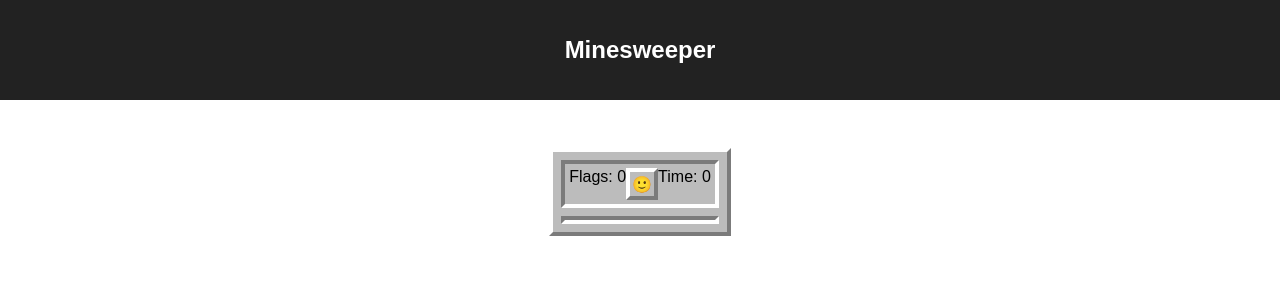
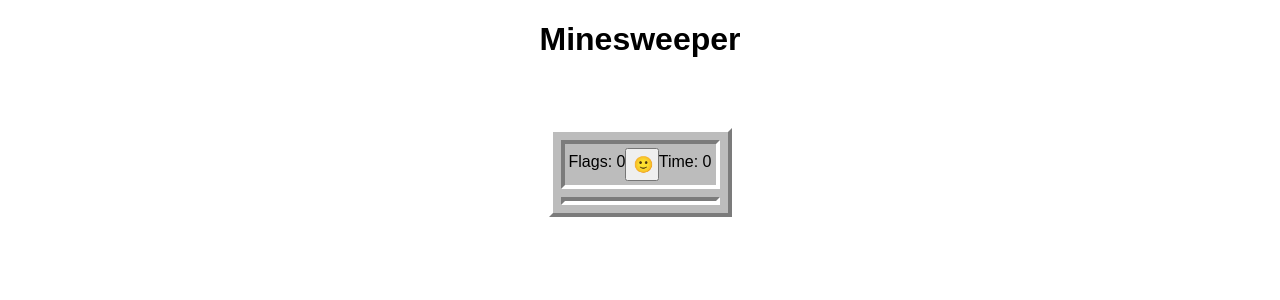
Before and after one commit to kguinto/pinesweeper, a React (Create React App) app: page / in a window 1280 px wide. Shown: the top 300 px of the page. Built offline with nearby package versions, Linux system fonts and the light colour scheme.

Commit message:
Moved smiley button css to general button class

```diff
--- a/src/components/App.css
+++ b/src/components/App.css
@@ -1,19 +1,5 @@
 .app {
   text-align: center;
-}
-
-.app-header {
-  background-color: #222;
-  padding: 20px;
-  color: white;
-}
-
-.app-title {
-  font-size: 1.5em;
-}
-
-.app-intro {
-  font-size: large;
 }
 
 .board-frame {
@@ -35,16 +21,13 @@
   padding: 0.25em;
 }
 
-.smiley-button {
-  border-bottom: 0.25rem solid #7b7b7b;
-  border-right: 0.25rem solid #7b7b7b;
-  border-left: 0.25rem solid white;
-  border-top: 0.25rem solid white;
+.board-frame .button {
+  border-bottom: 0.25em solid #7b7b7b;
+  border-right: 0.25em solid #7b7b7b;
+  border-left: 0.25em solid white;
+  border-top: 0.25em solid white;
 
   padding: 0;
-
-  height: 2rem;
-  width: 2rem;
 
   vertical-align: top;
   align-items: center;
@@ -52,19 +35,21 @@
   background-color: #bcbcbc;
 }
 
-.smiley-button:active {
-  border-top: 0.25rem solid #7b7b7b;
-  border-left: 0.25rem solid #7b7b7b;
-  border-bottom: 0.25rem solid white;
-  border-right: 0.25rem solid white;
-
-  height: 2rem;
-  width: 2rem;
+.board-frame .button:active {
+  border-top: 0.25em solid #7b7b7b;
+  border-left: 0.25em solid #7b7b7b;
+  border-bottom: 0.25em solid white;
+  border-right: 0.25em solid white;
 
   background-color: #bcbcbc;
 }
 
-.smiley-button .button-smiley {
-  font-size: 1rem;
+.board-frame .smiley-button {
+  height: 2.5em;
+  width: 2.5em;
+}
+
+.board-frame .smiley-button .button-smiley {
+  font-size: 1.2em;
   vertical-align: text-top;
 }
```
